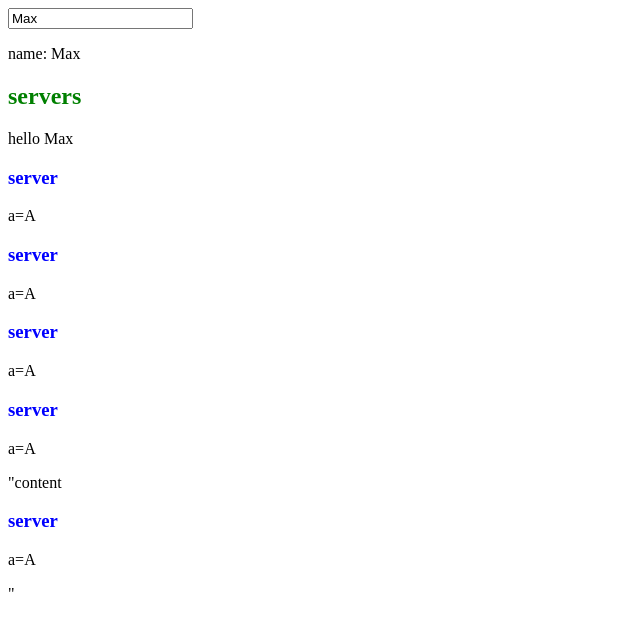
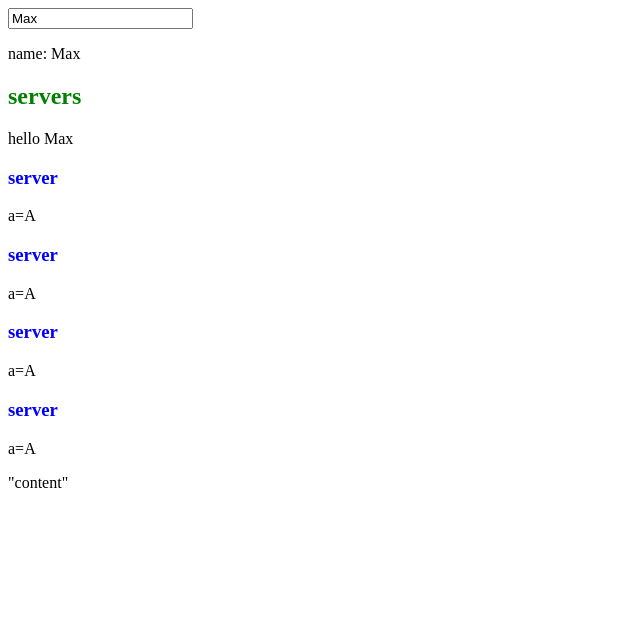
Before and after one commit to mcnic/angular_UCG, an Angular app: page / in a window 1280 px wide. Shown: the top 630 px of the page, without its empty margins (0-640 px from the left). Built offline with nearby package versions, Linux system fonts and the light colour scheme.

Commit message:
fix modules

```diff
--- a/src/app/app.component.html
+++ b/src/app/app.component.html
@@ -2,7 +2,5 @@
 <p>name: {{ name }}</p>
 
 <app-servers [name]="name">
-    "content
-    <app-server/>
-    "
+    "content"
 </app-servers>
```
Also changed, not shown: src/app/app.module.ts (+4 -5 lines), src/app/server/server.module.ts (added, +9 -0 lines), src/app/servers/servers.module.ts (added, +11 -0 lines), src/app/servers/servers.component.sass (deleted), 1 other file (tests, documents, lock files or other folders).
